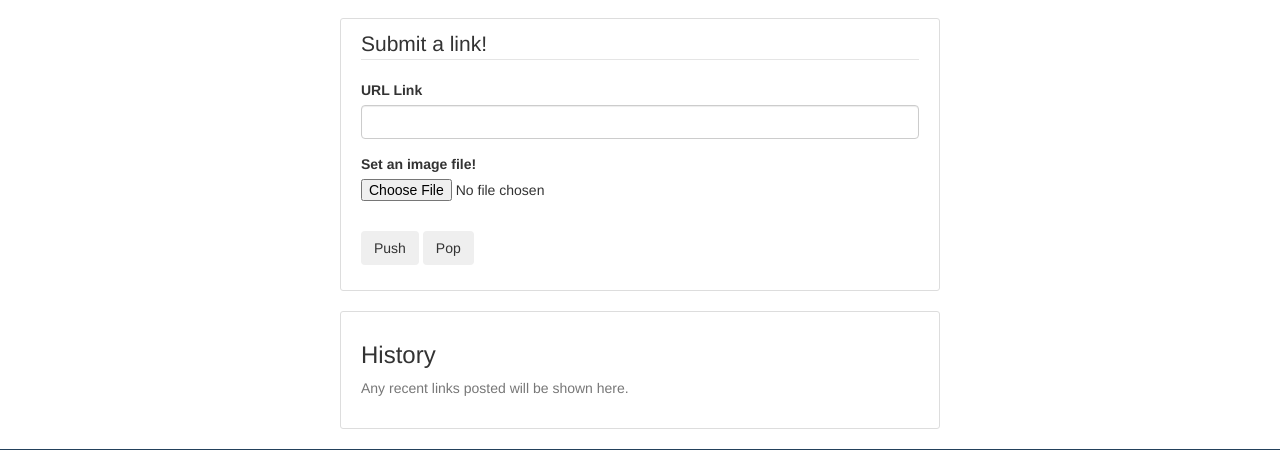
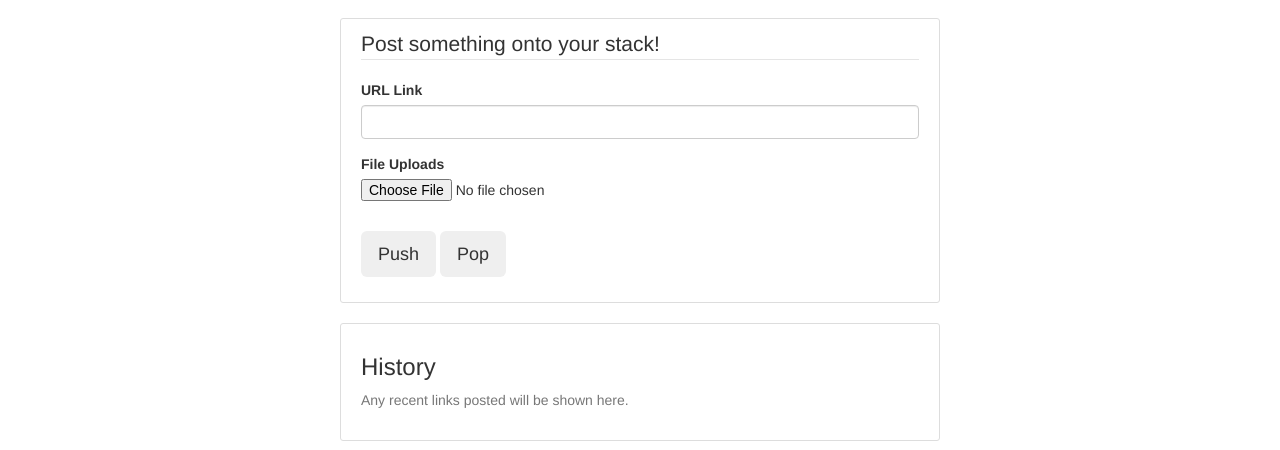
Before and after one commit to Francisco-Ibarra07/QuickExchange, a Flask app: page /home in a window 1280 px wide. Shown: the part 82-532 px from the top of the page. Run offline with Flask 2, Linux system fonts and the light colour scheme; the visitor is signed in with stand-in values (Sample User, id 1); data comes from the database, SQL or seed files in the repository; data that the repository does not hold is empty; some libraries are stand-ins or nearby versions.

Commit message:
Updated some titles

```diff
--- a/quickexchange/forms.py
+++ b/quickexchange/forms.py
@@ -29,7 +29,7 @@ class RegistrationForm(FlaskForm):
 
 class DataPostForm(FlaskForm):
     url = StringField('URL Link', validators=[URL()])
-    img = FileField('Set an image file!', validators=[FileAllowed(['jpg', 'png', 'gif'])])
+    img = FileField('File Uploads', validators=[FileAllowed(['jpg', 'png', 'gif'])])
     push_button = SubmitField('Push')
     pop_button = SubmitField('Pop')
 
--- a/quickexchange/templates/home.html
+++ b/quickexchange/templates/home.html
@@ -51,7 +51,7 @@
         {{ form.hidden_tag() }}
 
         <fieldset class="form-group">
-          <legend class="border-bottom mb-4">Submit a link!</legend>
+          <legend class="border-bottom mb-4">Post something onto your stack!</legend>
 
           <!-- Form for URL LINK -->
           <div class="form-group">
@@ -145,9 +145,9 @@
 
         </fieldset>
 
-        <div class="form-group">
-          {{ form.push_button(class="btn btn-outline-info") }}
-          {{ form.pop_button(class="btn btn-outline-info") }}
+        <div class="form-group form-submit-buttons">
+          {{ form.push_button(class="btn btn-lg") }}
+          {{ form.pop_button(class="btn btn-lg") }}
         </div>
 
       </form>
```
